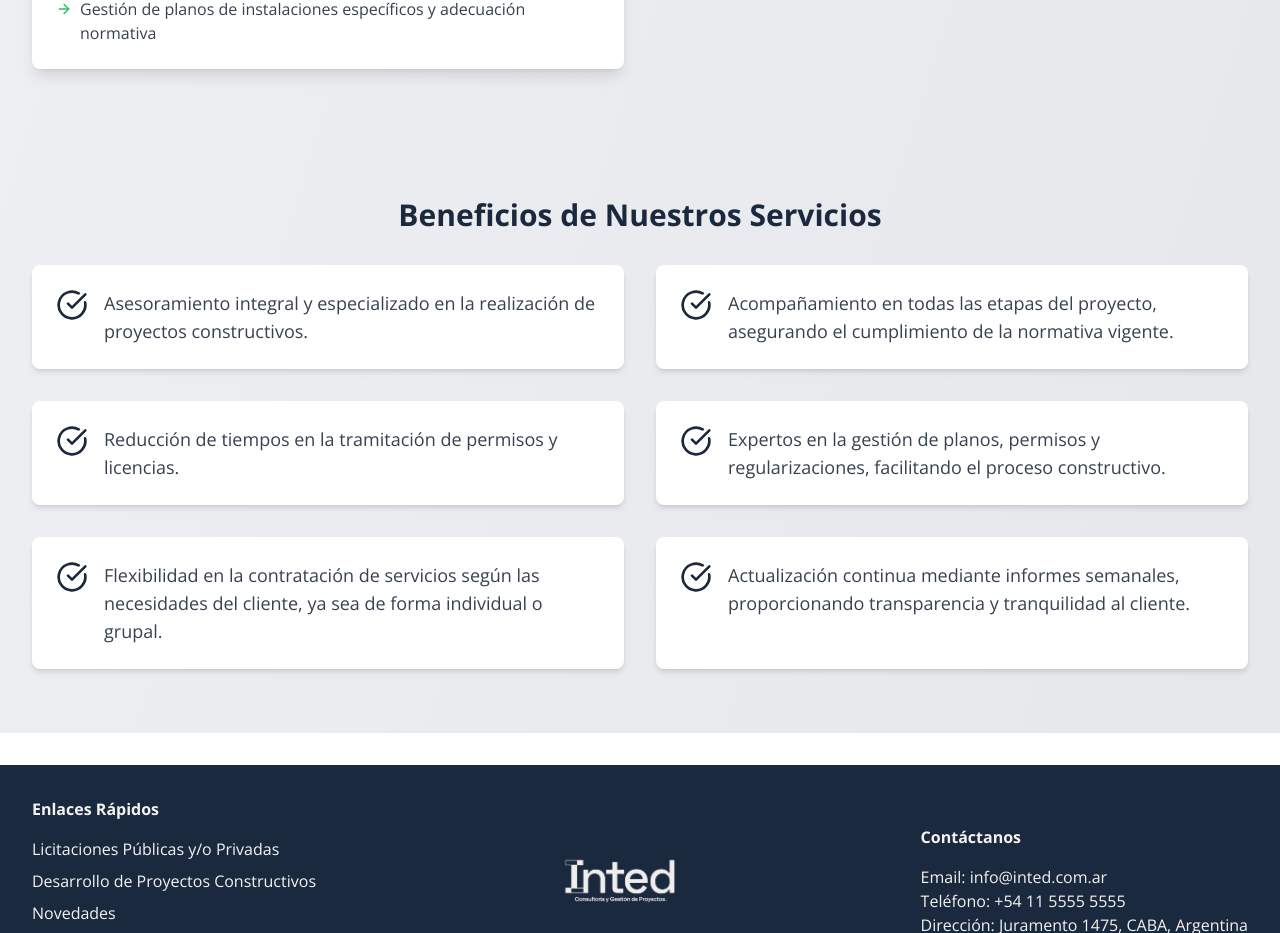
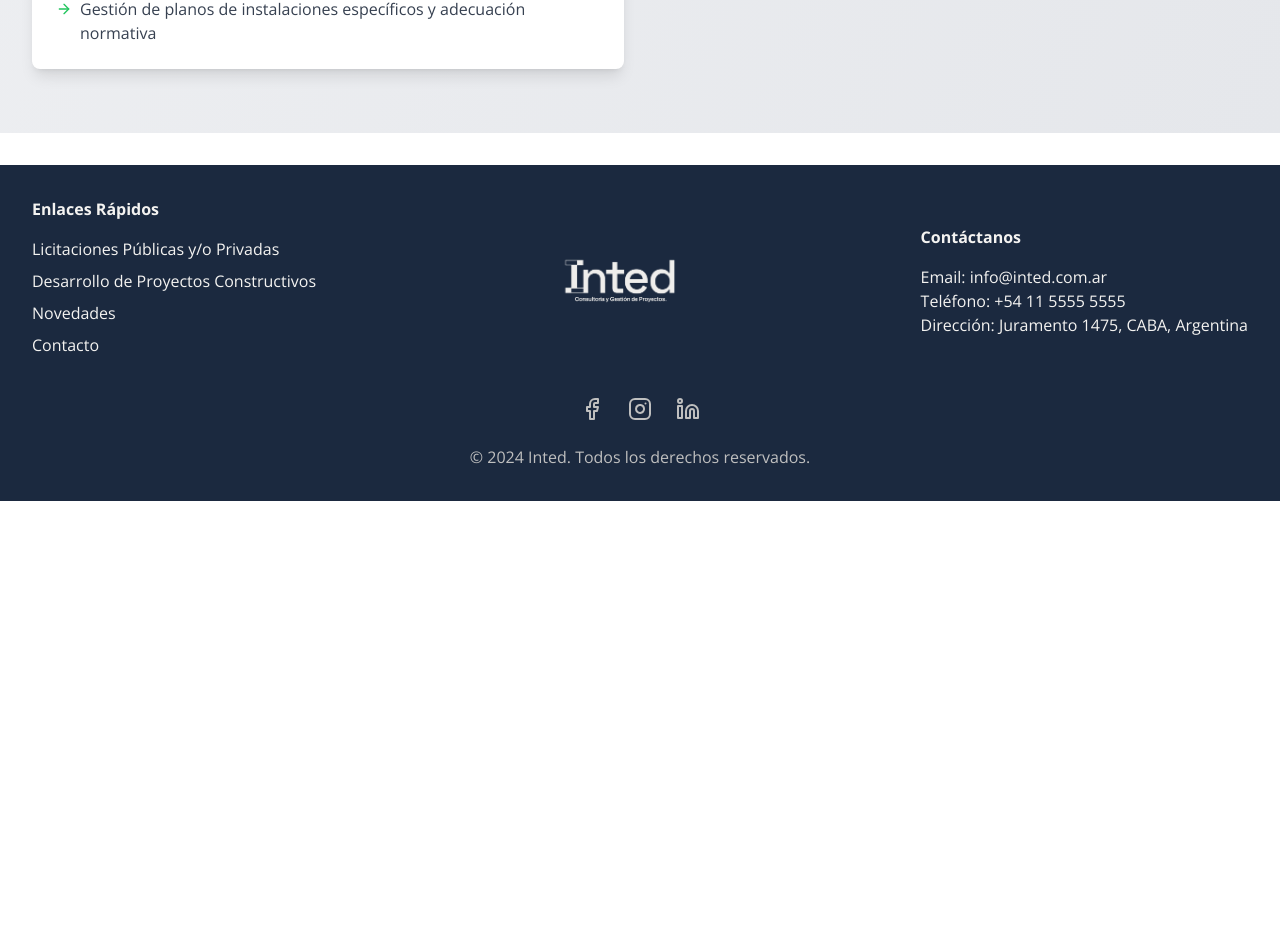
Before and after one commit to marianoberton/inted-web, a Next.js app: page /proyectos-constructivos in a window 1280 px wide. Shown: the part 3335-4268 px from the top of the page. After the commit the page ends 3836 px from the top, so only its background shows below. Built offline with nearby package versions, Linux system fonts and the light colour scheme.

Commit message:
sacar beneficios

```diff
--- a/src/app/consultoria-licitaciones/page.js
+++ b/src/app/consultoria-licitaciones/page.js
@@ -120,25 +120,6 @@ export default function ConsultoriaLicitaciones() {
           })}
         </div>
       </div>
-
-      {/* Benefits Section */}
-      <motion.div
-        initial={{ opacity: 0 }}
-        whileInView={{ opacity: 1 }}
-        viewport={{ once: true }}
-        transition={{ duration: 0.8 }}
-        className="max-w-7xl mx-auto py-16 px-4 sm:px-6 lg:px-8"
-      >
-        <h2 className="text-3xl font-bold text-[#1b293f] mb-8 text-center">Beneficios</h2>
-        <div className="grid grid-cols-1 md:grid-cols-2 gap-8">
-          {beneficios.map((beneficio, index) => (
-            <div key={index} className="flex items-start p-6 bg-white rounded-lg shadow-md">
-              <CheckCircle className="w-8 h-8 text-[#1b293f] mr-4 flex-shrink-0" />
-              <span className="text-lg text-gray-700">{beneficio}</span>
-            </div>
-          ))}
-        </div>
-      </motion.div>
     </div>
   );
 }
--- a/src/app/proyectos-constructivos/page.js
+++ b/src/app/proyectos-constructivos/page.js
@@ -175,25 +175,6 @@ export default function ConsultoriaProyectosConstructivos() {
           })}
         </div>
       </div>
-
-      {/* Benefits Section */}
-      <motion.div
-        initial={{ opacity: 0 }}
-        whileInView={{ opacity: 1 }}
-        viewport={{ once: true }}
-        transition={{ duration: 0.8 }}
-        className="max-w-7xl mx-auto py-16 px-4 sm:px-6 lg:px-8"
-      >
-        <h2 className="text-3xl font-bold text-[#1b293f] mb-8 text-center">Beneficios de Nuestros Servicios</h2>
-        <div className="grid grid-cols-1 md:grid-cols-2 gap-8">
-          {beneficios.map((beneficio, index) => (
-            <div key={index} className="flex items-start p-6 bg-white rounded-lg shadow-md">
-              <CheckCircle className="w-8 h-8 text-[#1b293f] mr-4 flex-shrink-0" />
-              <span className="text-lg text-gray-700">{beneficio}</span>
-            </div>
-          ))}
-        </div>
-      </motion.div>
     </div>
   );
 }
```
